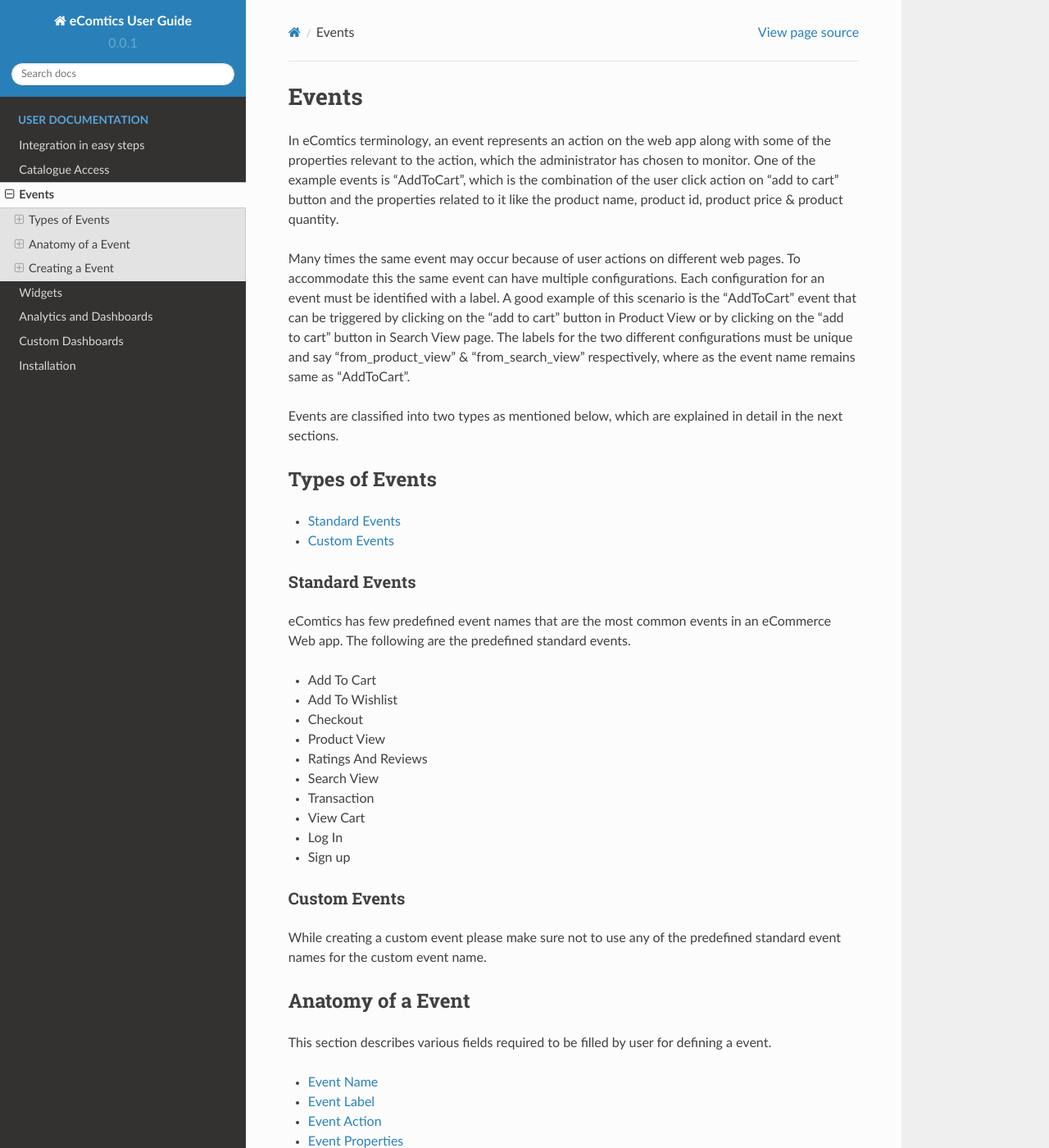
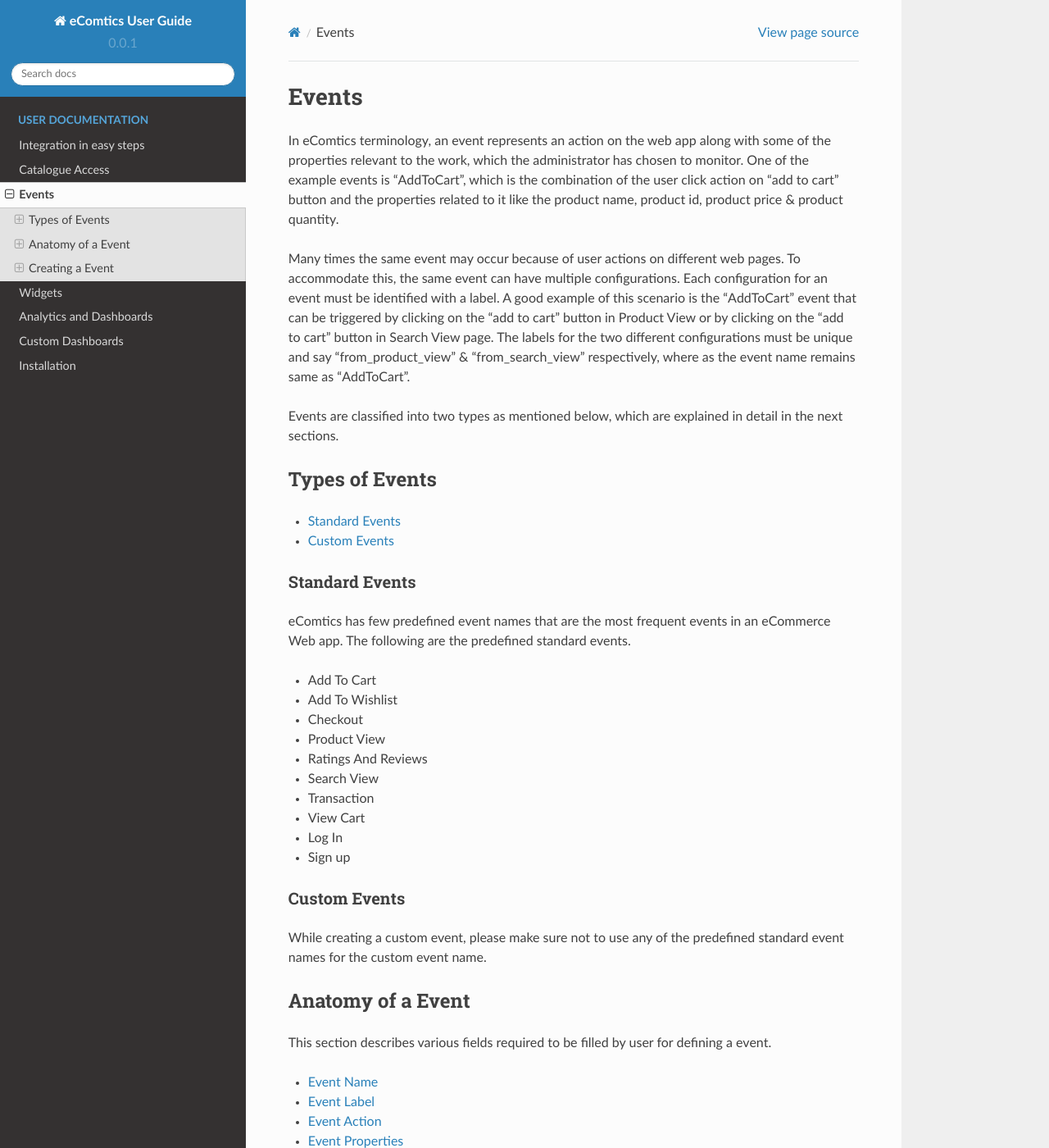
Before and after one commit to Jyotie/ecomdocs, a Sphinx documentation site: the page built from source/events.rst, in a window 1280 px wide and 1400 px high. Shown: the whole window at 82% size. Built offline with Sphinx 7.4.7 and the Read the Docs theme 2.0.0, drawn with Linux system fonts in a browser that asks for light colours; pages that are not in the unit, such as notebooks, are missing from menus.

Commit message:
Update events.rst

```diff
--- a/source/events.rst
+++ b/source/events.rst
@@ -1,9 +1,9 @@
 Events
 =========================
 
-In eComtics terminology, an event represents an action on the web app along with some of the properties relevant to the action, which the administrator has chosen to monitor. One of the example events is “AddToCart”, which is the combination of the user click action on “add to cart” button and the properties related to it like the product name, product id, product price & product quantity.
+In eComtics terminology, an event represents an action on the web app along with some of the properties relevant to the work, which the administrator has chosen to monitor. One of the example events is “AddToCart”, which is the combination of the user click action on “add to cart” button and the properties related to it like the product name, product id, product price & product quantity.
 
-Many times the same event may occur because of user actions on different web pages. To accommodate this the same event can have multiple configurations. Each configuration for an event must be identified with a label. A good example of this scenario is the “AddToCart” event that can be triggered by clicking on the “add to cart” button in Product View or by clicking on the “add to cart” button in Search View page. The labels for the two different configurations must be unique and say “from_product_view” & “from_search_view” respectively, where as the event name remains same as “AddToCart”.
+Many times the same event may occur because of user actions on different web pages. To accommodate this, the same event can have multiple configurations. Each configuration for an event must be identified with a label. A good example of this scenario is the “AddToCart” event that can be triggered by clicking on the “add to cart” button in Product View or by clicking on the “add to cart” button in Search View page. The labels for the two different configurations must be unique and say “from_product_view” & “from_search_view” respectively, where as the event name remains same as “AddToCart”.
 
 Events are classified into two types as mentioned below, which are explained in detail in the next sections.
 
@@ -18,7 +18,7 @@ Types of Events
 Standard Events
 ~~~~~~~~~~~~~~~
 
-eComtics has few predefined event names that are the most common events in an eCommerce Web app. The following are the predefined standard events.
+eComtics has few predefined event names that are the most frequent events in an eCommerce Web app. The following are the predefined standard events.
 
 * Add To Cart
 * Add To Wishlist
@@ -36,7 +36,7 @@ eComtics has few predefined event names that are the most common events in an eC
 
 Custom Events
 ~~~~~~~~~~~~~~~
-While creating a custom event please make sure not to use any of the predefined standard event names for the custom event name.
+While creating a custom event, please make sure not to use any of the predefined standard event names for the custom event name.
 
 .. include:: ./events_def.inc
 .. include:: ./events_create.inc
```
